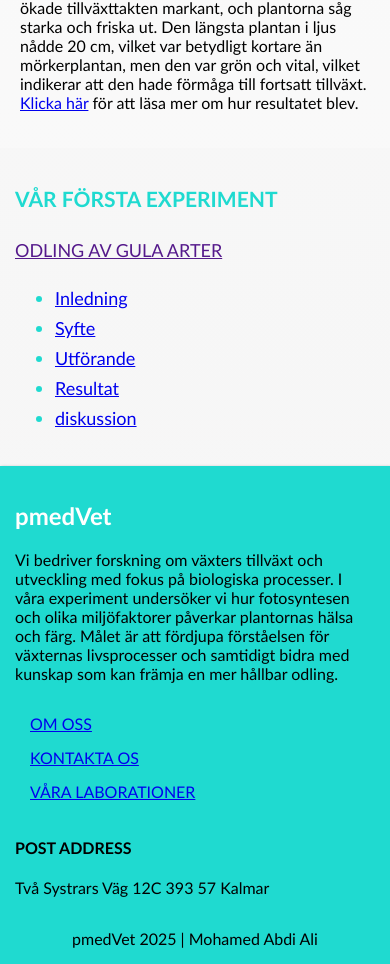
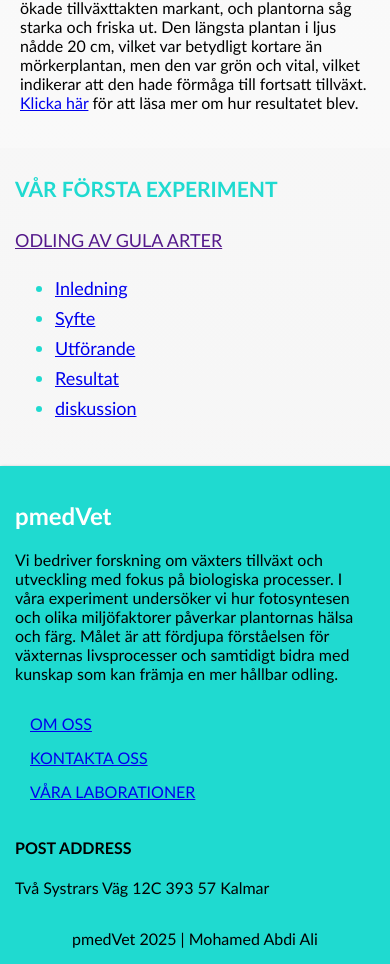
Before and after one commit to MaaliDev/pmedVet, a plain HTML site: page index.html in a window 390 px wide. Shown: the part 5079-6043 px from the top of the page. Drawn offline with Linux system fonts and the light colour scheme.

Commit message:
Rättar till index

```diff
--- a/css/index.css
+++ b/css/index.css
@@ -397,7 +397,9 @@ footer {
             border:none;
             height: auto;
             align-items: start;
-            top: 0;
+            display: flex;
+            position: relative;
+
         }
 
 
--- a/index.html
+++ b/index.html
@@ -212,7 +212,7 @@
         </div>
         <div class="footer-center">
           <a href="om-oss.html">OM OSS</a>
-          <a href="kontakta-oss.html">KONTAKTA OS</a>
+          <a href="kontakta-oss.html">KONTAKTA OSS</a>
           <a href="laboration-1.html">VÅRA LABORATIONER</a>
         </div>
         <div>
```
